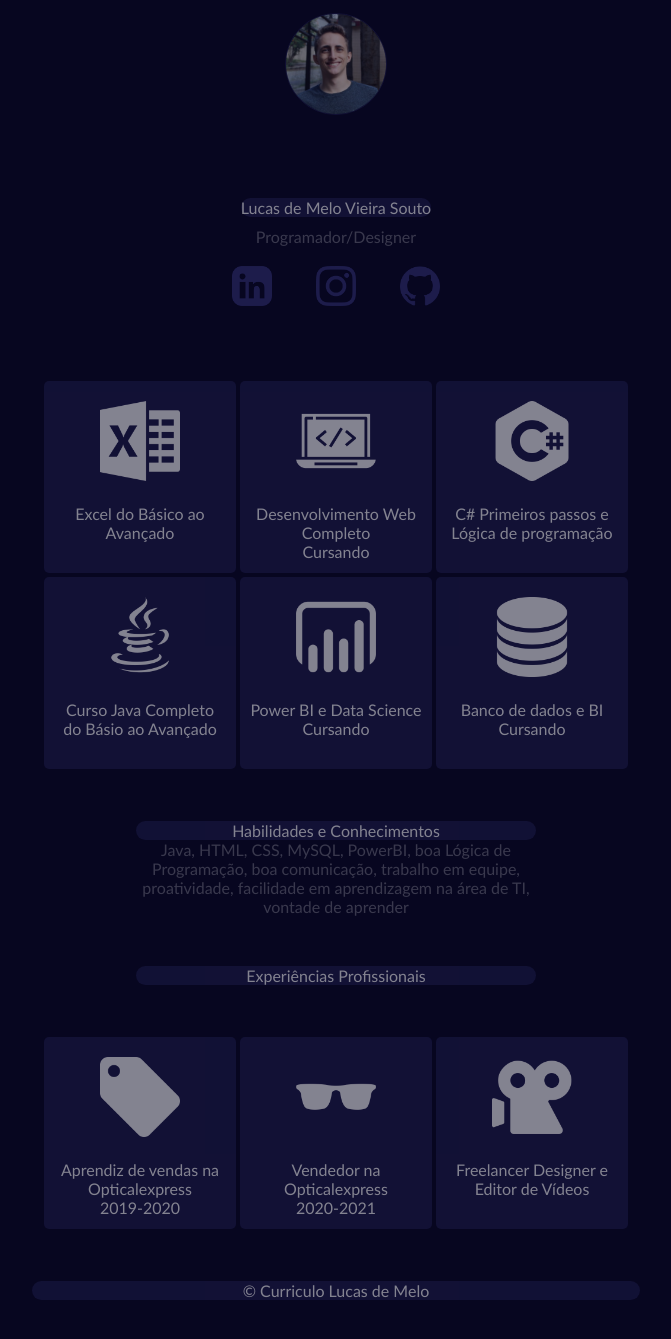
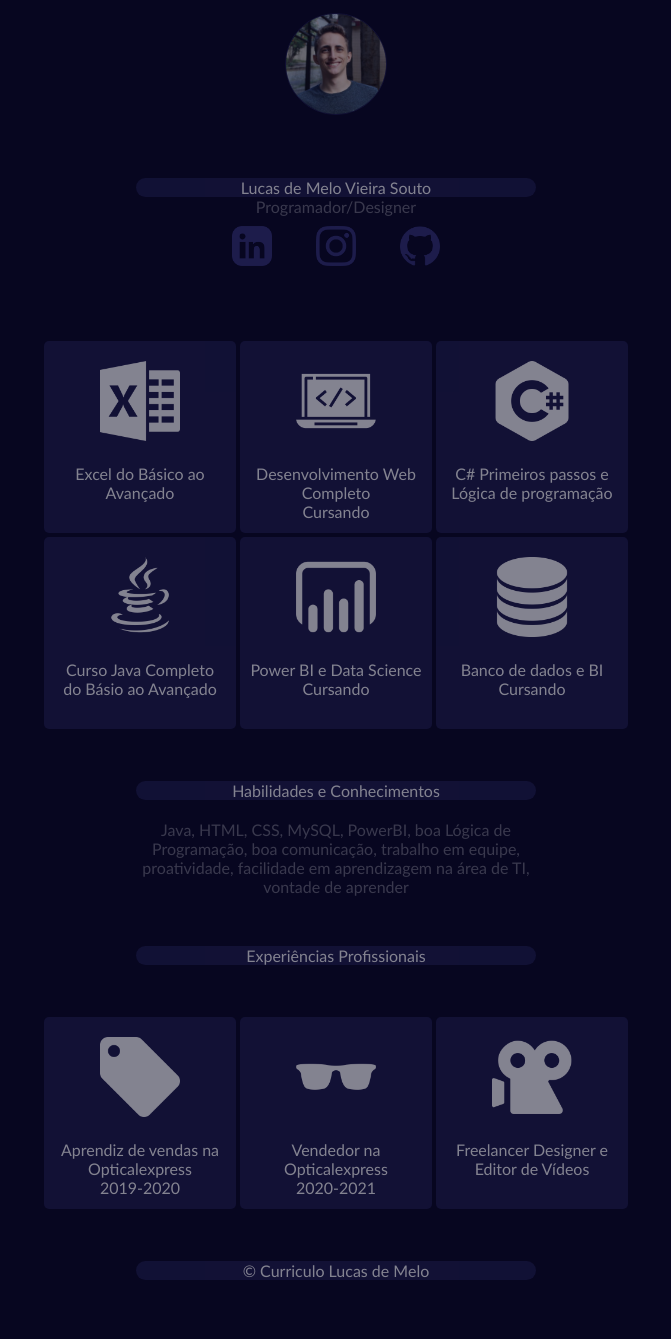
Before and after one commit to lucasmelovs/Curriculo, a plain HTML site: page index.html in a window 1280 px wide. Shown: the part 117-1456 px from the top of the page, without its empty margins (304-975 px from the left). Drawn offline with Linux system fonts and the light colour scheme.

Commit message:
Mudança em classes

```diff
--- a/index.html
+++ b/index.html
@@ -20,7 +20,7 @@
 
 			<div class="information">
 
-				<div id="name">
+				<div class="titles">
 					<p>Lucas de Melo Vieira Souto</p>
 					<span>Programador/Designer</span>
 				</div>
@@ -67,7 +67,7 @@
 			</div>
 			<div class="information">
 
-				<div class="skills">
+				<div class="titles">
 					<div>
 						<p class="titulo">Habilidades e Conhecimentos</p>
 					</div>
@@ -80,7 +80,7 @@
 
 			<div class="information">
 
-				<div class="skills">
+				<div class="titles">
 					<p>Experiências Profissionais</p>
 				</div>
 			</div>
@@ -104,7 +104,7 @@
 				</div>
 			</div>
 			<div id="container-rodape">
-				<div id="rodape">
+				<div class="titles">
 					<p>&copy; Curriculo Lucas de Melo</p>
 				</div>
 			</div>
--- a/style.css
+++ b/style.css
@@ -13,6 +13,7 @@ body{
 	color: white;
 	background-color: #070620;
 	min-width: 650px;
+	justify-content: center;
 }
 
 span{
@@ -70,23 +71,7 @@ span{
 	margin: 10px 175px;
 	font-weight: lighter;
 }
-#name p{
-	margin: 10px;
-	background-color: #1D1C4B;
-	border-radius: 10px;
-	transition:all 0.5s ease;
-	opacity: 0.5;
-}
-#name p:hover{
-	cursor: default;
-	-webkit-transform: scale(1.05);
-    -ms-transform: scale(1.05);
-    transform: scale(1.05);
-    box-shadow: 0px 0px 20px #47468D;
-   -webkit-box-shadow: 0px 0px 20px #47468D;
-   -moz-box-shadow: 0px 0px 20px #47468D;
-	opacity: 1;
-}
+
 
 #icons a img{
 	margin: 20px;
@@ -153,18 +138,18 @@ span{
 	opacity: 0.5;
 }
 
-.skills{
+.titles{
 	align-items: center;
 	font-weight: lighter;
 }
-.skills p {
+.titles p {
 	width: 400px;
 	background-color: #1D1C4B;
 	border-radius: 10px;
 	transition:all 0.5s ease;
 	opacity: 0.5;
 }
-.skills p:hover{
+.titles p:hover{
 	cursor: default;
 	-webkit-transform: scale(1.05);
     -ms-transform: scale(1.05);
@@ -175,6 +160,7 @@ span{
 	opacity: 1;
 }
 .descricao p{
+	margin-top: 20px;
 	opacity: 0.2;
 	background-color: transparent;
 
@@ -188,14 +174,20 @@ span{
 
 
 #container-rodape {
+	display: flex;
+	text-align: center;
+	align-items: center;
+	justify-content: center;
 	margin-top: 50px;
 }
 
 #rodape{
+	align-items: center;
 	text-align: center;
+	justify-content: center;
 }
 #rodape p{
-
+	justify-content: center;
 	background-color: #1D1C4B;
 	border-radius: 10px;
 	transition:all 0.5s ease;
```
